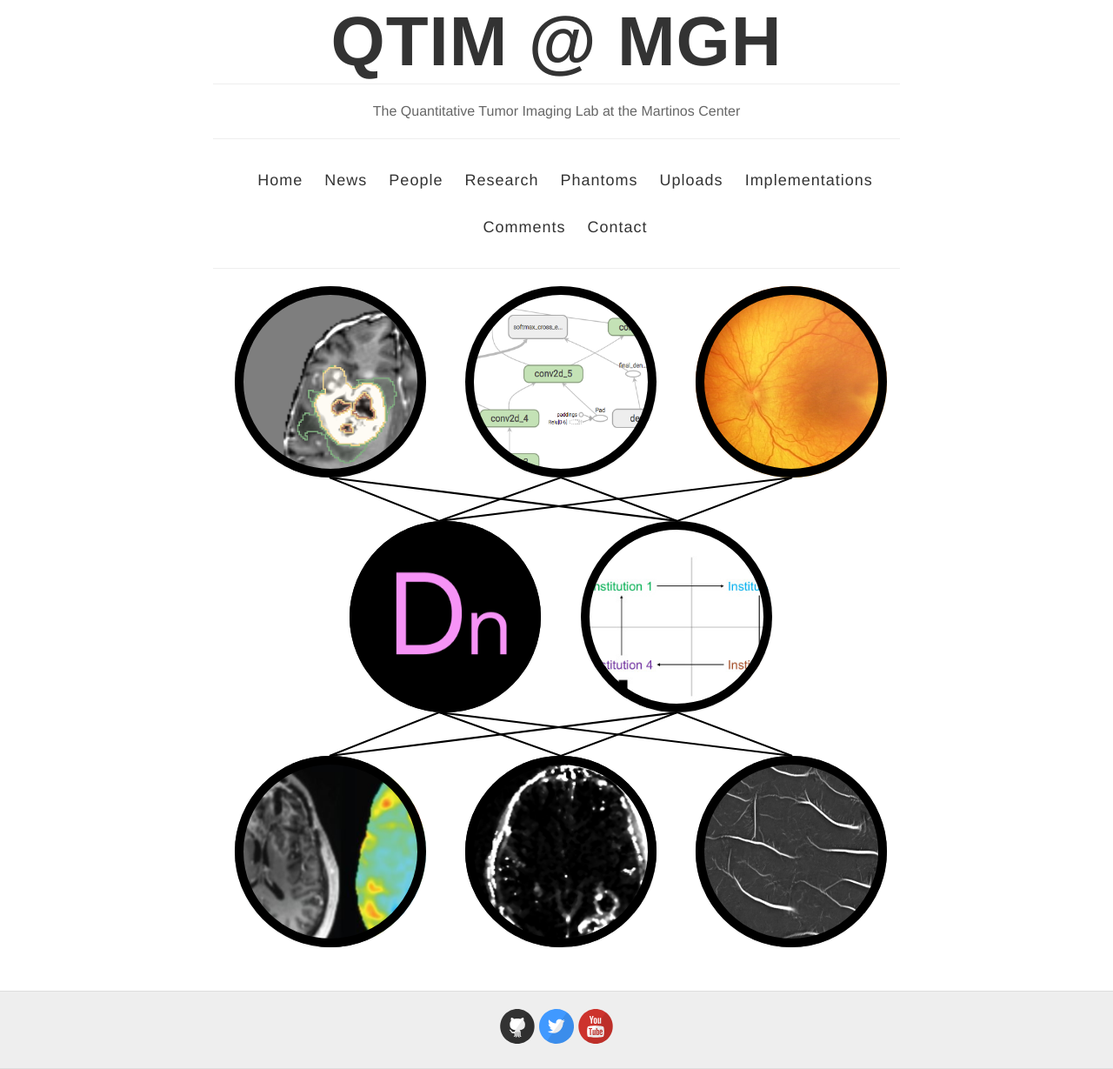
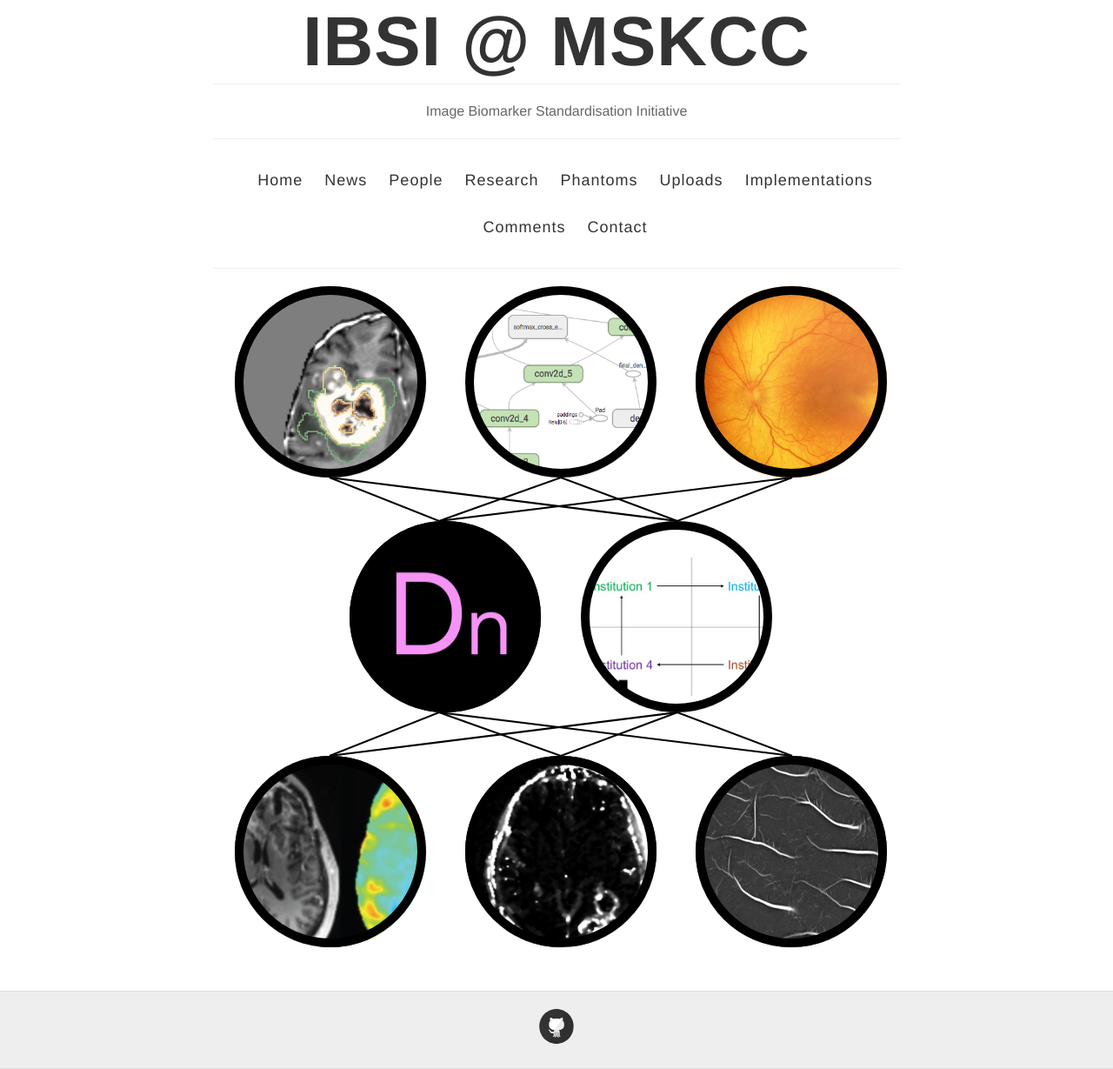
Before and after one commit to adtypthk/IBSI, a Jekyll site: the page built from index.html, in a window 1280 px wide. Shown: the whole page at 87% size. Built offline with Jekyll 4.4.1, drawn with Linux system fonts in a browser that asks for light colours.

Commit message:
Update _config.yml

```diff
--- a/_config.yml
+++ b/_config.yml
@@ -3,13 +3,13 @@
 #
 
 # Name of your site (displayed in the header)
-name: QTIM @ MGH
+name: IBSI @ MSKCC
 
 # Short bio or description (displayed in the header)
-description: The Quantitative Tumor Imaging Lab at the Martinos Center
+description: Image Biomarker Standardisation Initiative
 
 # URL of your avatar or profile pic (you could use your GitHub profile pic)
-avatar: https://avatars3.githubusercontent.com/u/22081557?v=3&s=200
+# avatar: https://avatars3.githubusercontent.com/u/22081557?v=3&s=200
 
 #
 # Flags below are optional
@@ -21,14 +21,14 @@
   email:
   facebook:
   flickr:
-  github: QTIM-Lab
+  github: adtypthk
   instagram:
   linkedin:
   pinterest:
   rss: # just type anything here for a working RSS icon
-  twitter: qtimlab
+  twitter:
   stackoverflow: # your stackoverflow profile, e.g. "users/50476/bart-kiers"
-  youtube: channel/UCflrd69yRzRqAdk1ZMSSmug
+  youtube:
   googleplus: # anything in your profile username that comes after plus.google.com/
 
 
@@ -41,7 +41,7 @@
 
 # Your website URL (e.g. http://barryclark.github.io or http://www.barryclark.co)
 # Used for Sitemap.xml and your RSS feed
-url: https://qtim-lab.github.io/
+url: https://adtypthk.github.io/IBSI/
 
 # If you're hosting your site at a Project repository on GitHub pages
 # (http://yourusername.github.io/repository-name)
```
